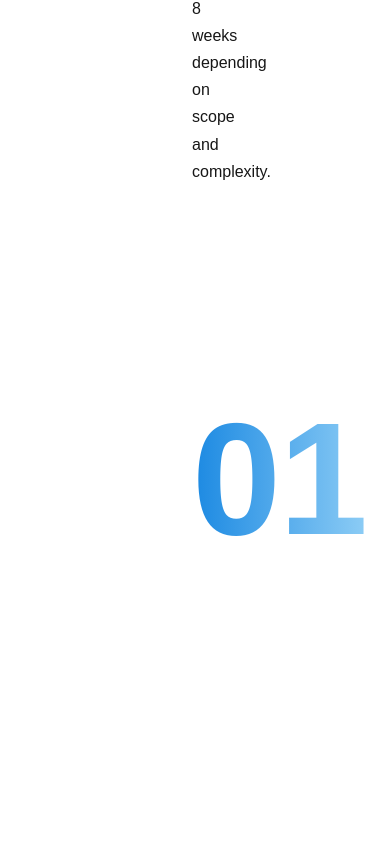
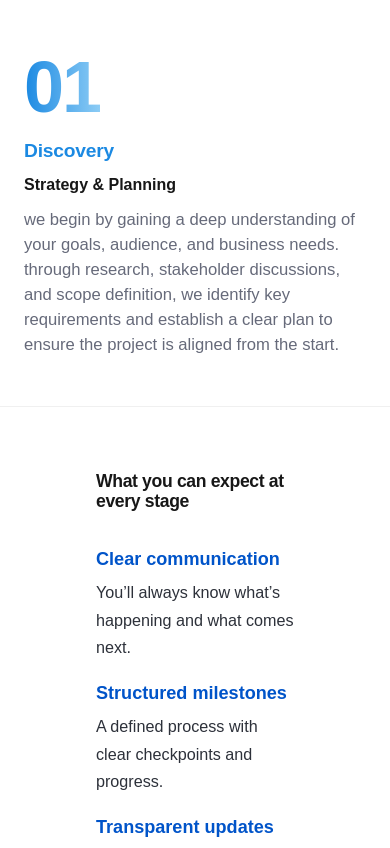
Before and after one commit to roseandlily33/vrb, a Next.js app in the folder client/: page /process in a window 390 px wide. Shown: the part 896-1744 px from the top of the page. Built offline with nearby package versions, Linux system fonts and the light colour scheme.

Commit message:
Finished off the process page no responsive styling yet

```diff
--- a/client/src/app/process/Expect/Expect.component.jsx
+++ b/client/src/app/process/Expect/Expect.component.jsx
@@ -1,24 +1,45 @@
-import CheckmarkCircle from '../../Components/CheckmarkCircle/CheckmarkCircle.component';
+import CheckmarkCircle from "../../Components/CheckmarkCircle/CheckmarkCircle.component";
 import styles from "./Expect.module.css";
 
+
 const EXPECT_LIST = [
-    "Clear communication at every stage",
-    "A structured process with defined milestones",
-    "Regular updates and transparent progress",
-    "Collaborative feedback and iteration",
-    "A focus on performance, usability, and long-term scalability",
-    "A smooth, guided launch with post-project support",
+    {
+        title: "Clear communication",
+        description: "You’ll always know what’s happening and what comes next.",
+    },
+    {
+        title: "Structured milestones",
+        description: "A defined process with clear checkpoints and progress.",
+    },
+    {
+        title: "Transparent updates",
+        description: "Regular updates so nothing feels uncertain or delayed.",
+    },
+    {
+        title: "Collaborative feedback",
+        description: "We refine together to make sure everything aligns.",
+    },
+    {
+        title: "Performance-focused",
+        description: "Built with usability, speed, and scalability in mind.",
+    },
+    {
+        title: "Guided launch",
+        description: "A smooth handoff with support beyond delivery.",
+    },
 ];
 
 export default function Expect() {
     return (
         <section className={styles.expectSection}>
-            <h2 className={styles.heading}>What You Can Expect</h2>
-            <span className={styles.span}>A clear, structured experience from start to finish.</span>
+            <h2 className={styles.heading}>What you can expect at every stage</h2>
             <ul className={styles.expectList}>
                 {EXPECT_LIST.map((item) => (
-                    <li className={styles.expectItem} key={item}>
-                        <CheckmarkCircle />{item}
+                    <li className={styles.expectItem} key={item.title}>
+                        <div className={styles.itemContent}>
+                            <strong className={styles.itemTitle}>{item.title}</strong>
+                            <p className={styles.itemDescription}>{item.description}</p>
+                        </div>
                     </li>
                 ))}
             </ul>
--- a/client/src/app/process/Expect/Expect.module.css
+++ b/client/src/app/process/Expect/Expect.module.css
@@ -1,41 +1,72 @@
+
 .expectSection {
   width: 100%;
-  padding: var(--section-lg);
+  padding: var(--section-xl);
   display: flex;
   flex-direction: column;
   align-items: center;
   border-top: 1px solid rgba(0, 0, 0, 0.06);
+  /* border: 2px solid red; */
 }
 
 .heading {
-  text-align: center;
-  margin-bottom: var(--space-m);
+  /* text-align: left; */
+  margin-bottom: var(--space-xxxl);
+  /* border: 2px solid yellow; */
+}
 
-}
-.span {
-  margin-bottom: var(--space-xxl);
-}
 .expectList {
   list-style: none;
   padding: 0;
   margin: 0;
   display: grid;
   grid-template-columns: 1fr 1fr;
-  gap: var(--space-l);
-  max-width: 900px;
+  column-gap: var(--space-xxl);
+  row-gap: var(--space-l);
+  max-width: 1000px;
   justify-items: start;
+  /* border: 2px solid orange; */
+  width: 100%;
+  align-items: start;
 }
 
 .expectItem {
-  font-size: var(--space-m);
-  color: var(--grey-800);
+  color: var(--blue-700);
   display: flex;
   align-items: flex-start;
-  gap: var(--space-m);
-  font-weight: 500;
   justify-content: flex-start;
   max-width: 460px;
   line-height: 1.7;
+  background: none;
+  font-size: 1.08rem;
+  font-weight: 400;
+  padding: 0;
+  transition:
+    transform var(--transition-fast),
+    color var(--transition-fast);
+}
+.expectItem:hover {
+  /* color: var(--blue-700); */
+  transform: translateY(4px);
+}
+
+.itemContent {
+  display: flex;
+  flex-direction: column;
+  gap: 0.2em;
+}
+
+.itemTitle {
+  font-size: 1.13rem;
+  font-weight: 700;
+  color: var(--blue-800);
+  margin-bottom: 0.1em;
+}
+
+.itemDescription {
+  font-size: 1.01rem;
+  color: var(--grey-700);
+  margin: 0;
 }
 
 .check {
@@ -45,3 +76,23 @@
   font-weight: 700;
   flex-shrink: 0;
 }
+
+@media (max-width: 900px) {
+  .expectSection {
+    padding: var(--section-md);
+  }
+  .expectList {
+    grid-template-columns: 1fr;
+    max-width: 100%;
+    column-gap: 0;
+    row-gap: var(--space-m);
+  }
+  .expectItem {
+    max-width: 100%;
+    font-size: 1rem;
+  }
+  .heading {
+    font-size: 1.1rem;
+    margin-bottom: var(--space-xl);
+  }
+}
--- a/client/src/app/process/Tools/Tools.component.jsx
+++ b/client/src/app/process/Tools/Tools.component.jsx
@@ -1,7 +1,17 @@
-
+import PillButton from "@/app/Components/PillButton/PillButton.component";
 import styles from "./Tools.module.css";
-import { FaNodeJs, FaReact, FaCss3Alt, FaHtml5, FaJs, FaGitAlt, FaFigma, FaGithub, FaNpm } from "react-icons/fa";
-import { SiNextdotjs, SiExpress, SiTypescript, SiVercel, SiNetlify } from "react-icons/si";
+import {
+  FaNodeJs,
+  FaReact,
+  FaCss3Alt,
+  FaHtml5,
+  FaJs,
+  FaGitAlt,
+  FaFigma,
+  FaGithub,
+  FaNpm,
+} from "react-icons/fa";
+import { SiNextdotjs, SiExpress, SiNetlify } from "react-icons/si";
 
 const tools = [
   { name: "Express", icon: <SiExpress /> },
@@ -27,10 +37,12 @@ export default function Tools() {
       <h2 className={styles.heading}>My Tools & Stack</h2>
       <div className={styles.toolsGrid}>
         {tools.map((tool) => (
-                    <span className={styles.toolPill} key={tool.name}>
+        //   <span className={styles.toolPill} key={tool.name}>
+            <PillButton key={tool.name}>
               <span className={styles.icon}>{tool.icon}</span>
               <span className={styles.toolName}>{tool.name}</span>
-                    </span>
+            </PillButton>
+        //   </span>
         ))}
       </div>
     </section>
--- a/client/src/app/process/Tools/Tools.module.css
+++ b/client/src/app/process/Tools/Tools.module.css
@@ -2,7 +2,7 @@
   width: 100%;
   background: var(--blue-900);
   color: var(--white);
-  padding: var(--section-lg);
+  padding: var(--section-xl);
   display: flex;
   flex-direction: column;
   align-items: start;
@@ -20,7 +20,7 @@
 .toolsGrid {
   display: flex;
   flex-wrap: wrap;
-  gap: var(--space-m);
+  gap: var(--space-l);
   /* justify-content: center; */
   width: 100%;
 }
@@ -41,6 +41,9 @@
     color 0.18s;
   cursor: default;
   user-select: none;
+  transition:
+    transform var(--transition-fast),
+    background-color var(--transition-fast);
 }
 .toolPill:hover {
   background: var(--blue-200);
--- a/client/src/app/process/page.jsx
+++ b/client/src/app/process/page.jsx
@@ -29,33 +29,11 @@ export default function Process() {
           steps={PROCESS_STEPS}
           onStepClick={setActiveStep}
         />
-        <div
-          style={{
-            marginTop: "2.2rem",
-            minHeight: 120,
-            display: "flex",
-            flexDirection: 'row',
-            gap: "2.5rem",
-          }}
-        >
-          <span
-            style={{
-              fontSize: '10rem',
-              fontWeight: 800,
-              minHeight: '100%',
-              background: 'linear-gradient(90deg, var(--blue-700), var(--blue-400))',
-              WebkitBackgroundClip: 'text',
-              WebkitTextFillColor: 'transparent',
-              letterSpacing: '-2px',
-              lineHeight: 1,
-              display: 'block',
-              marginTop: '0.1em',
-              // border: '2px solid blue',
-            }}
-          >
-            {String(activeStep + 1).padStart(2, '0')}
+        <div className={styles.description}>
+          <span className={styles.number}>
+            {String(activeStep + 1).padStart(2, "0")}
           </span>
-          <div style={{ display: 'flex', flexDirection: 'column', gap: '1rem', justifyContent: 'center' }}>
+          <div className={styles.descriptionText}>
             <h3
               style={{
                 color: "var(--blue-700)",
--- a/client/src/app/process/page.module.css
+++ b/client/src/app/process/page.module.css
@@ -1,7 +1,71 @@
+
 .processTabs {
   padding: 4rem 12rem;
   /* border: 2px solid red; */
 }
 .processTabs h2 {
-    margin-bottom: var(--space-m);
+  margin-bottom: var(--space-xs);
+  color: var(--grey-600);
+  text-transform: uppercase;
+  letter-spacing: 0.12rem;
+  font-size: 1.2rem;
 }
+.processTabs p {
+  font-size: 1rem;
+  text-transform: lowercase;
+  font-weight: 500;
+  color: var(--grey-500);
+}
+.description {
+  margin-top: var(--space-xxxxl);
+  width: 800px;
+  margin-left: auto;
+  margin-right: auto;
+  display: flex;
+  flex-direction: row;
+  align-items: center;
+  gap: var(--space-l);
+}
+.number {
+  font-size: 10rem;
+  font-weight: 800;
+  min-width: 11rem;
+  background: linear-gradient(90deg, var(--blue-700), var(--blue-400));
+  -webkit-background-clip: text;
+  -webkit-text-fill-color: transparent;
+  letter-spacing: -2px;
+  line-height: 1;
+  display: flex;
+  align-items: center;
+  justify-content: flex-end;
+  /* border: 2px solid red; */
+}
+.descriptionText {
+  display: flex;
+  flex-direction: column;
+  gap: var(--space-m);
+  justify-content: center;
+}
+
+@media (max-width: 900px) {
+  .processTabs {
+    padding: 2rem 1rem;
+  }
+  .description {
+    flex-direction: column;
+    width: 100%;
+    gap: var(--space-m);
+    margin-top: var(--space-xxl);
+    align-items: flex-start;
+    padding: 0 0.5rem;
+  }
+  .number {
+    font-size: 4.5rem;
+    min-width: 4.5rem;
+    align-self: flex-start;
+    justify-content: flex-start;
+  }
+  .descriptionText {
+    gap: var(--space-s);
+  }
+}
```
Lines whose indentation alone changed are shown as unchanged.
